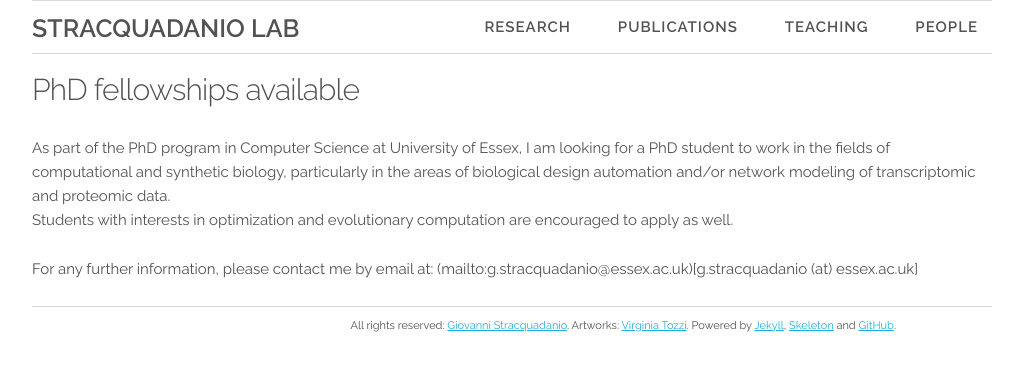
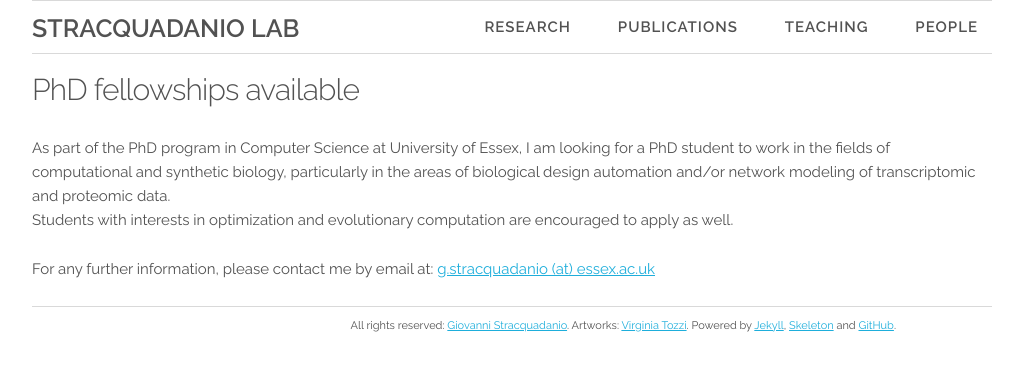
Before and after one commit to stracquadaniolab/stracquadaniolab.github.io, a Jekyll site: the page built from _posts/2017-01-11-phd-csee-fellowships.markdown, in a window 1280 px wide. Shown: the top 371 px of the page, without its empty margins (128-1151 px from the left). Built offline with Jekyll 4.4.1, drawn with Linux system fonts in a browser that asks for light colours.

Commit message:
updated the call

```diff
--- a/_posts/2017-01-11-phd-csee-fellowships.markdown
+++ b/_posts/2017-01-11-phd-csee-fellowships.markdown
@@ -11,4 +11,4 @@ network modeling of transcriptomic and proteomic data.
 Students with interests in optimization and evolutionary computation
 are encouraged to apply as well.
 
-For any further information, please contact me by email at:  (mailto:g.stracquadanio@essex.ac.uk)[g.stracquadanio (at) essex.ac.uk]
+For any further information, please contact me by email at:  [g.stracquadanio (at) essex.ac.uk](mailto:g.stracquadanio@essex.ac.uk)
```
